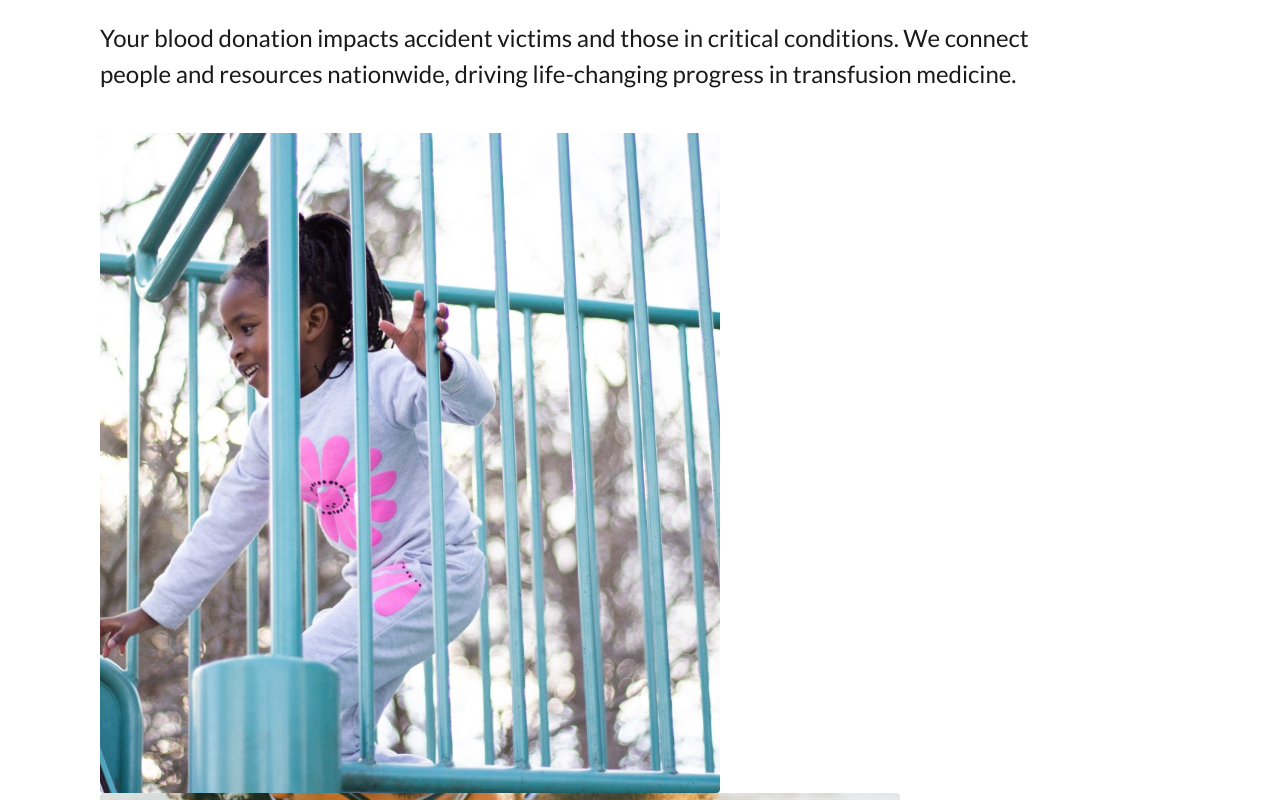
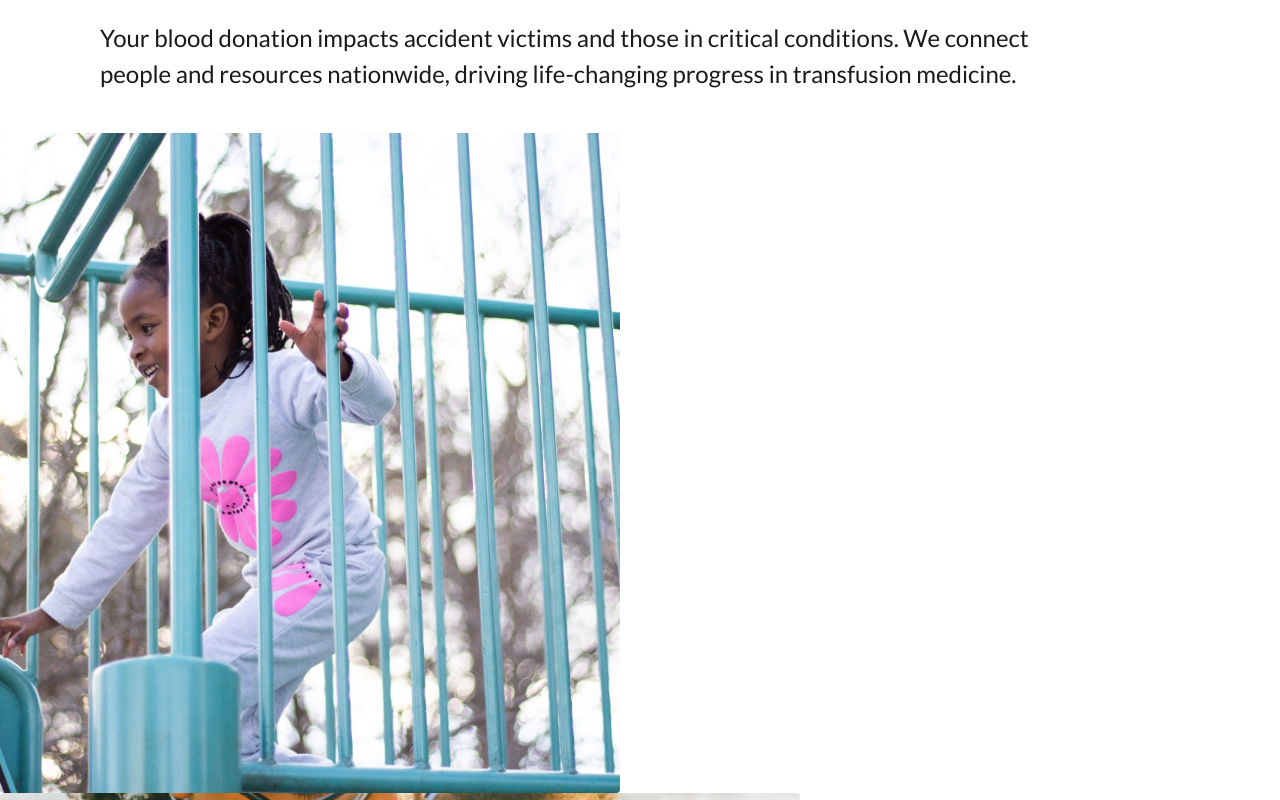
Before and after one commit to Mister-ecks/Redtide, a Next.js app: page / in a window 1280 px wide. Shown: the part 3980-4780 px from the top of the page. Built offline with nearby package versions, Linux system fonts and the light colour scheme.

Commit message:
GalleryShowcase Fixed

```diff
--- /dev/null
+++ b/src/components/GalleryShow/index.tsx
@@ -0,0 +1,37 @@
+import React from 'react'
+import Image from "next/image";
+import ImageWithHover from "../RedTideGallery";
+import GirlPlayground from "@/assets/images/GirlPlayground.svg";
+import WomanChild from "@/assets/images/WomanChild.svg";
+import OldManDefault from "@/assets/images/OldManDefault.svg";
+
+const GalleryShowCase
+ = () => {
+  return (
+    <div>
+        <div className="mt-[2.62rem]">
+          <ImageWithHover
+            imageUrl={GirlPlayground}
+            text="Heartbeat of Gratitude"
+            additionalText="A Journey of Hope and Healing through Blood Donation"
+            marginTop="20.06rem"
+          />
+          <ImageWithHover
+            imageUrl={WomanChild}
+            text="For Love's Sake"
+            additionalText="Embracing Life's Precious Moments - The Gift of Blood Donation"
+            marginTop="5rem"
+          />
+          <ImageWithHover
+            imageUrl={OldManDefault}
+            text="The Gift of Time"
+            additionalText="A Tale of Life, Love, and Second Chances with Blood Donors"
+            marginTop="5rem"
+          />
+        </div>
+
+    </div>
+  )
+}
+
+export default GalleryShowCase
--- a/src/components/OurGallery/index.tsx
+++ b/src/components/OurGallery/index.tsx
@@ -1,9 +1,4 @@
 import React from "react";
-import Image from "next/image";
-import ImageWithHover from "../RedTideGallery";
-import GirlPlayground from "@/assets/images/GirlPlayground.svg";
-import WomanChild from "@/assets/images/WomanChild.svg";
-import OldManDefault from "@/assets/images/OldManDefault.svg";
 
 const OurGallery = () => {
   return (
@@ -33,26 +28,7 @@ const OurGallery = () => {
         </div>
         {/* Images  Section*/}
 
-        <div className="mt-[2.62rem]">
-          <ImageWithHover
-            imageUrl={GirlPlayground}
-            text="Heartbeat of Gratitude"
-            additionalText="A Journey of Hope and Healing through Blood Donation"
-            marginTop="20.06rem"
-          />
-          <ImageWithHover
-            imageUrl={WomanChild}
-            text="For Love's Sake"
-            additionalText="Embracing Life's Precious Moments - The Gift of Blood Donation"
-            marginTop="5rem"
-          />
-          <ImageWithHover
-            imageUrl={OldManDefault}
-            text="The Gift of Time"
-            additionalText="A Tale of Life, Love, and Second Chances with Blood Donors"
-            marginTop="5rem"
-          />
-        </div>
+
       </section>
     </div>
   );
--- a/src/pages/index.tsx
+++ b/src/pages/index.tsx
@@ -8,6 +8,7 @@ import WhatYouCanDoContainer from '@/components/WhatYouCanDo'
 import DonateNowHeading from '@/components/DonateNowHeading'
 import StepsforDonation from '@/components/StepsForDonating'
 import OurGallery from '@/components/OurGallery'
+import GalleryShowCase from '@/components/GalleryShow'
 
 
 const inter = Inter({ subsets: ['latin'] })
@@ -22,6 +23,7 @@ const LandingPage = () => {
       <DonateNowHeading/>
       <StepsforDonation/>
       <OurGallery/>
+      <GalleryShowCase/>
     </RootLayout>
   )
 }
```
